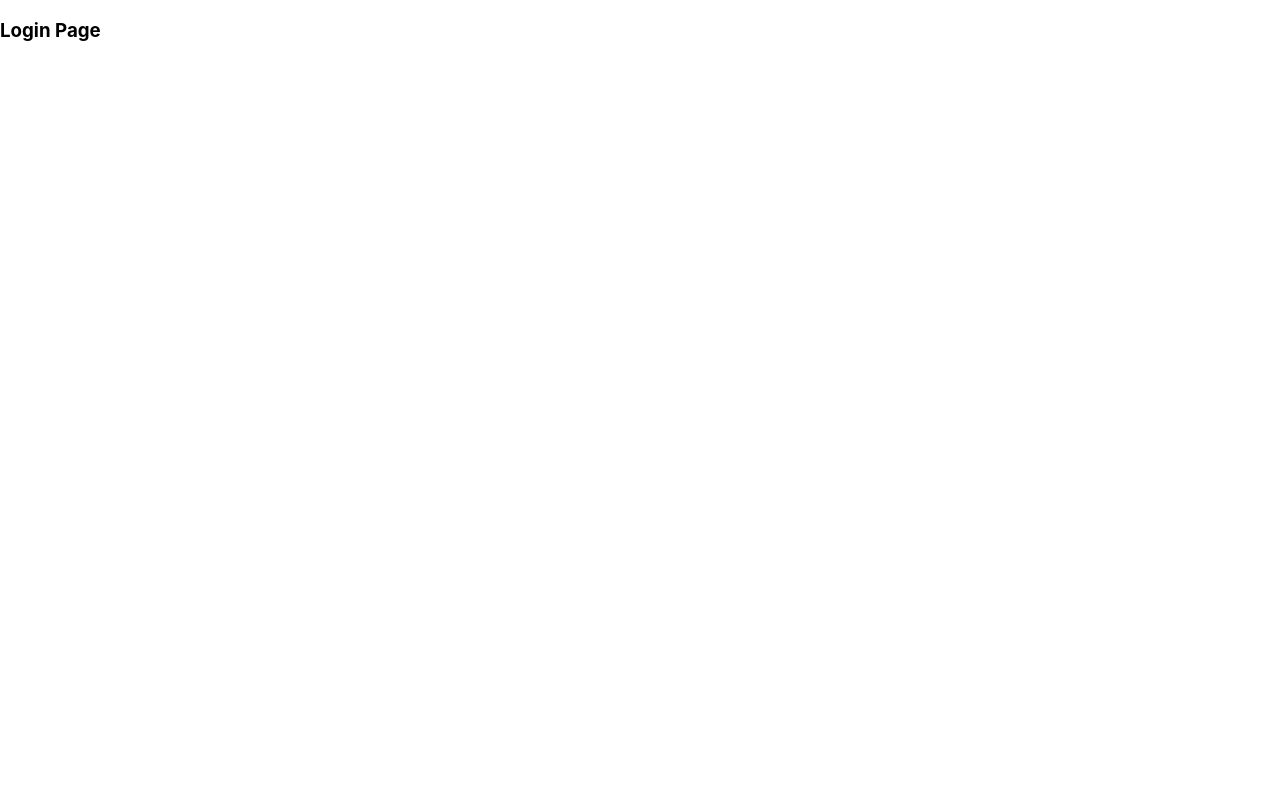
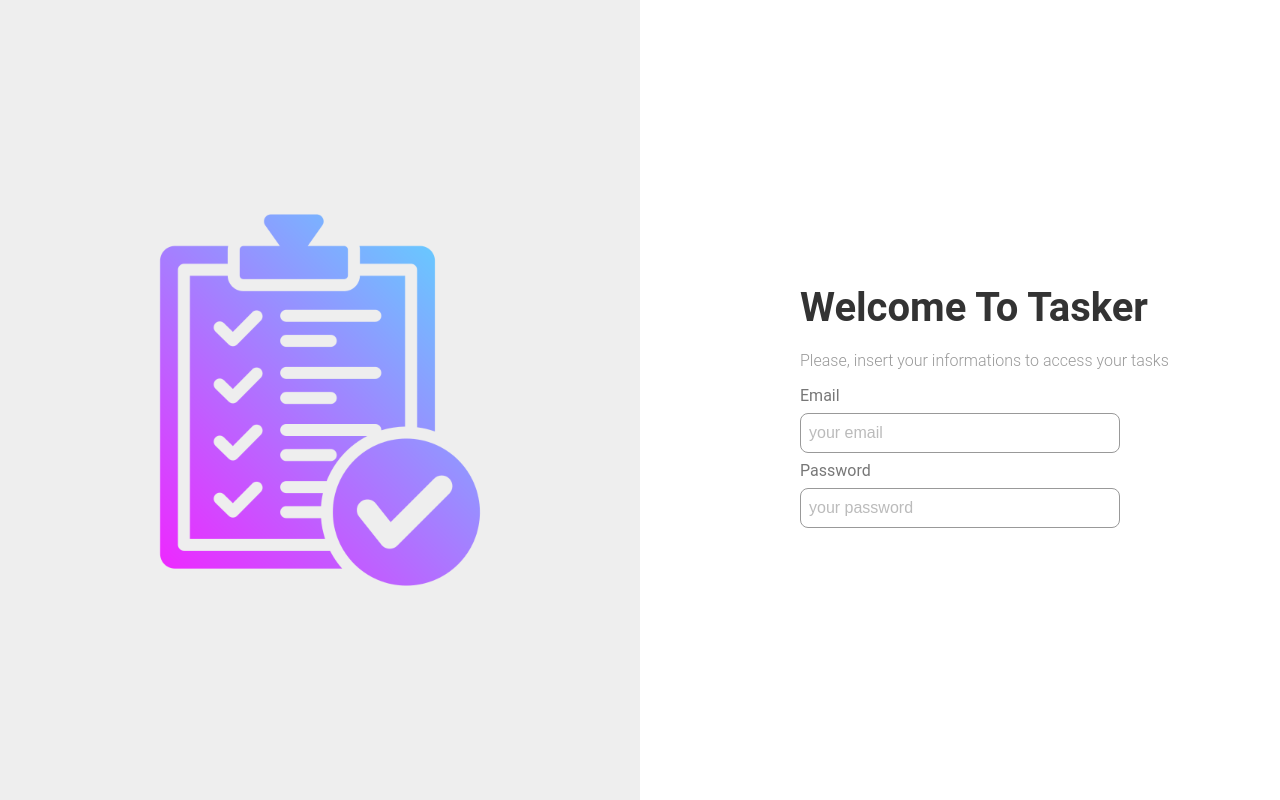
Before and after one commit to Jishan7866/todo-app, a React (Create React App) app: page / in a window 1280 px wide. Built offline with nearby package versions, Linux system fonts and the light colour scheme.

Commit message:
add design

```diff
--- a/src/App.css
+++ b/src/App.css
@@ -1,38 +1,69 @@
-.App {
-  text-align: center;
+.Page{
+  width: 100vw;
+  height: 100vh;
+  display: flex;
+  flex: row;
+}
+.Leftside{
+  width: 50vw;
+  height: 100vh;
+  background-color: #eee;
+  display: flex;
+  align-items: center;
+  justify-content: center;
+}
+.Rightside{
+  width: 50vw;
+  height: 100vh;
+  display: flex;
+  flex-direction: column;
+  justify-content: center;
+  align-items: left;
+  padding-left: 12.5vw;
+  box-sizing: border-box;
+}
+.Img{
+  width: 30vw;
+}
+h1{
+  color: #333;
+    font-family: Roboto, Arial;
+    font-size:40px;
+    margin:12px;
+    margin-left:0;
+}
+h2{
+  color: #999;
+  font-family: Roboto, Arial;
+  font-size: 16px;
+  font-weight: 300;
+  margin: 8px;
+  margin-left: 0;
+  margin-right: 16px;
+}
+.FieldName{
+  color: #777;
+  font-family: Roboto, Arial;
+  font-size:16px;
+  /* font-weight: ; */
+  margin:8px;
+  margin-left:0;
+}
+.input-field{
+  width: 25vw;
+  height: 40px;
+  border-radius: 8px;
+  border: 1px solid #999;
+  padding-left:8px;
+  font-size: 16px;
+  color: #777;
+  box-sizing: border-box;
+}
+.input-field:focus {
+  border: 1px solid #999;
+  outline: none;
 }
 
-.App-logo {
-  height: 40vmin;
-  pointer-events: none;
+.input-field::placeholder {
+  color: #bbb;
 }
-
-@media (prefers-reduced-motion: no-preference) {
-  .App-logo {
-    animation: App-logo-spin infinite 20s linear;
-  }
-}
-
-.App-header {
-  background-color: #282c34;
-  min-height: 100vh;
-  display: flex;
-  flex-direction: column;
-  align-items: center;
-  justify-content: center;
-  font-size: calc(10px + 2vmin);
-  color: white;
-}
-
-.App-link {
-  color: #61dafb;
-}
-
-@keyframes App-logo-spin {
-  from {
-    transform: rotate(0deg);
-  }
-  to {
-    transform: rotate(360deg);
-  }
-}
--- a/src/Pages/Login/Login.js
+++ b/src/Pages/Login/Login.js
@@ -1,8 +1,20 @@
 import React from 'react'
+import '../../App.css'
+import logo from '../../Img/Logo.png'
 export default function Login(){
     return(
-        <div>
-            <h3>Login Page</h3>
+        <div className='Page'>
+            <div className='Leftside'>
+                <img src={logo} className='Img'></img>
+            </div>
+            <div className='Rightside'>
+                  <h1>Welcome To Tasker</h1>
+                  <h2>Please, insert your informations to access your tasks</h2>
+                  <label className='FieldName'>Email</label>
+                  <input className='input-field' id='email' placeholder='your email'></input>
+                  <label className='FieldName'>Password</label>
+                  <input className='input-field' type='password' placeholder='your password'></input>
+            </div>
         </div>
     )
 }
```
Also changed, not shown: src/Img/Logo.png (added).
